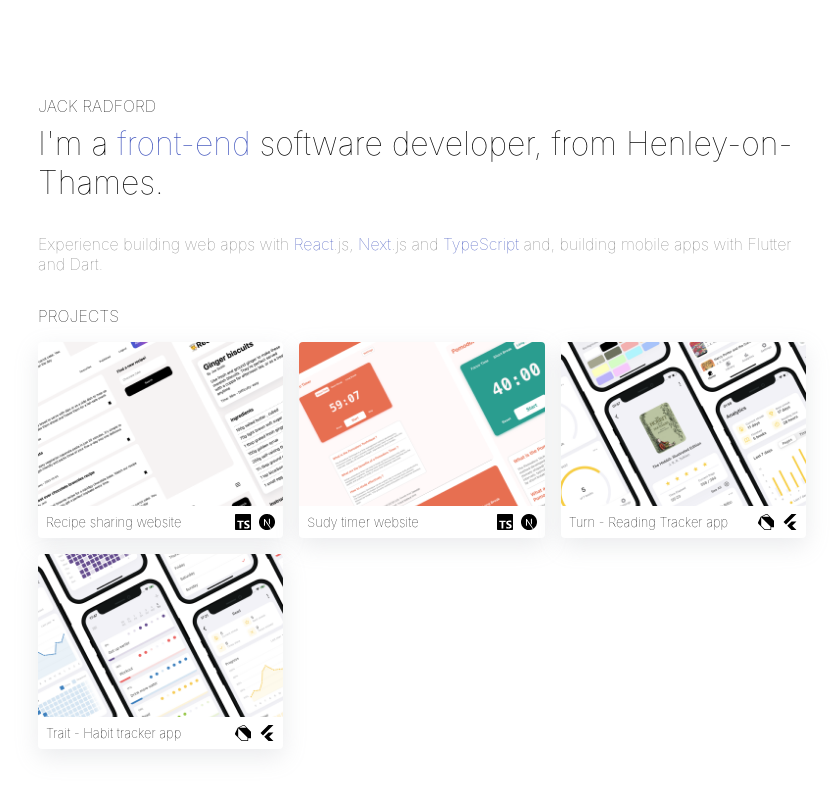
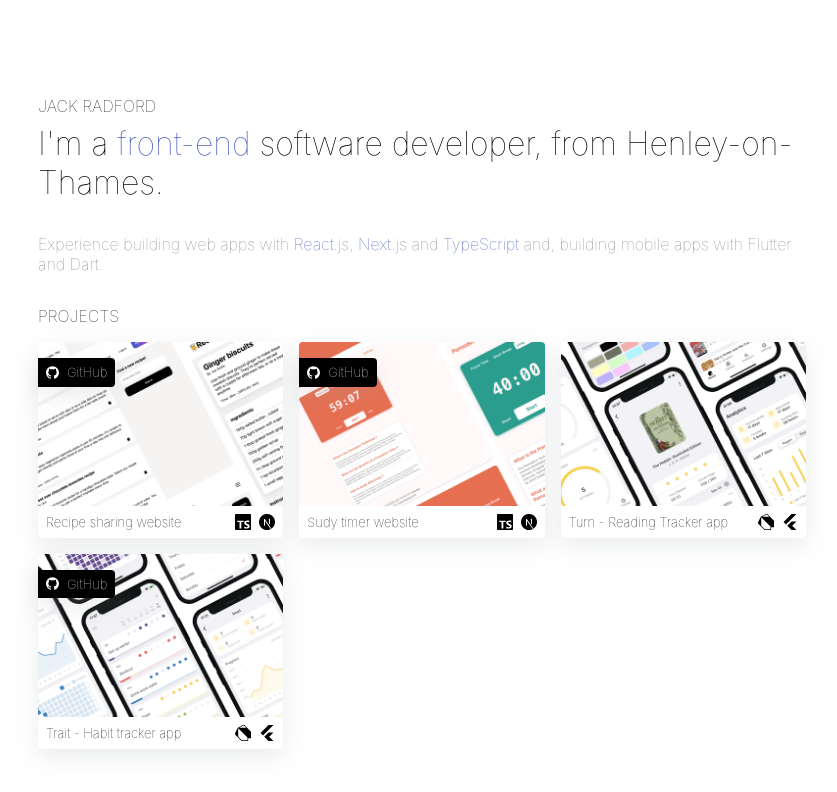
Before and after one commit to JackWRadford/portfolio, a Next.js app: page / in a window 1280 px wide. Shown: the top 792 px of the page, without its empty margins (218-1055 px from the left). Built offline with nearby package versions, Linux system fonts and the light colour scheme.

Commit message:
Added GitHub link to ProjectCard

```diff
--- a/components/ProjectCard.tsx
+++ b/components/ProjectCard.tsx
@@ -7,6 +7,7 @@
   SiReact,
   SiFlutter,
   SiDart,
+  SiGithub,
 } from "react-icons/si";
 import styles from "../styles/ProjectCard.module.css";
 import Project from "../types/project";
@@ -35,8 +36,12 @@
 
 const ProjectCard: FC<IProjectCardProps> = ({ project }) => {
   return (
-    <a href={project.webURL} target="_blank" rel="noreferrer">
-      <div className={styles.wrapper}>
+    <a
+      className={styles.wrapper}
+      href={project.webURL}
+      target="_blank"
+      rel="noreferrer"
+    >
       <div className={styles.imageContainer}>
         <Image
           width={2000}
@@ -46,11 +51,20 @@
           src={project.imagePath}
         />
       </div>
+      {project.githubURL && (
+        <a
+          className={styles.github}
+          href={project.githubURL}
+          target="_blank"
+          rel="noreferrer"
+        >
+          <SiGithub /> GitHub
+        </a>
+      )}
       <div className={styles.details}>
         <h2 className={styles.name}>{project.name}</h2>
         <div className={styles.techList}>
           {project.techList.map((tech, index) => getIcon(tech, index))}
-          </div>
         </div>
       </div>
     </a>
--- a/components/ProjectsList.tsx
+++ b/components/ProjectsList.tsx
@@ -8,14 +8,14 @@
     name: "Recipe sharing website",
     techList: [Tech.typeScript, Tech.nextJS],
     imagePath: "/recipes.png",
-    githubURL: "",
+    githubURL: "https://github.com/JackWRadford/recipes",
     webURL: "https://recipes-drab.vercel.app/",
   },
   {
     name: "Sudy timer website",
     techList: [Tech.typeScript, Tech.nextJS],
     imagePath: "/studytimer.png",
-    githubURL: "",
+    githubURL: "https://github.com/JackWRadford/focus-timer",
     webURL: "https://studytimer.io/",
   },
   {
@@ -30,7 +30,7 @@
     name: "Trait - Habit tracker app",
     techList: [Tech.dart, Tech.flutter],
     imagePath: "/trait.png",
-    githubURL: "",
+    githubURL: "https://github.com/JackWRadford/habit-tracker",
     webURL:
       "https://apps.apple.com/gb/app/trait-habit-tracker-streaks/id1616194863",
   },
--- a/styles/ProjectCard.module.css
+++ b/styles/ProjectCard.module.css
@@ -34,6 +34,20 @@
   gap: 0.5rem;
 }
 
+.github {
+  display: flex;
+  align-items: center;
+  gap: 0.5rem;
+  position: absolute;
+  font-size: small;
+  color: white;
+  background-color: black;
+  padding: 0.4rem 0.5rem;
+  margin-top: 1rem;
+  border-radius: 0 4px 4px 0;
+  box-shadow: var(--shadow);
+}
+
 .wrapper:hover {
   transform: translateY(-4px);
 }
```
Lines whose indentation alone changed are shown as unchanged.
